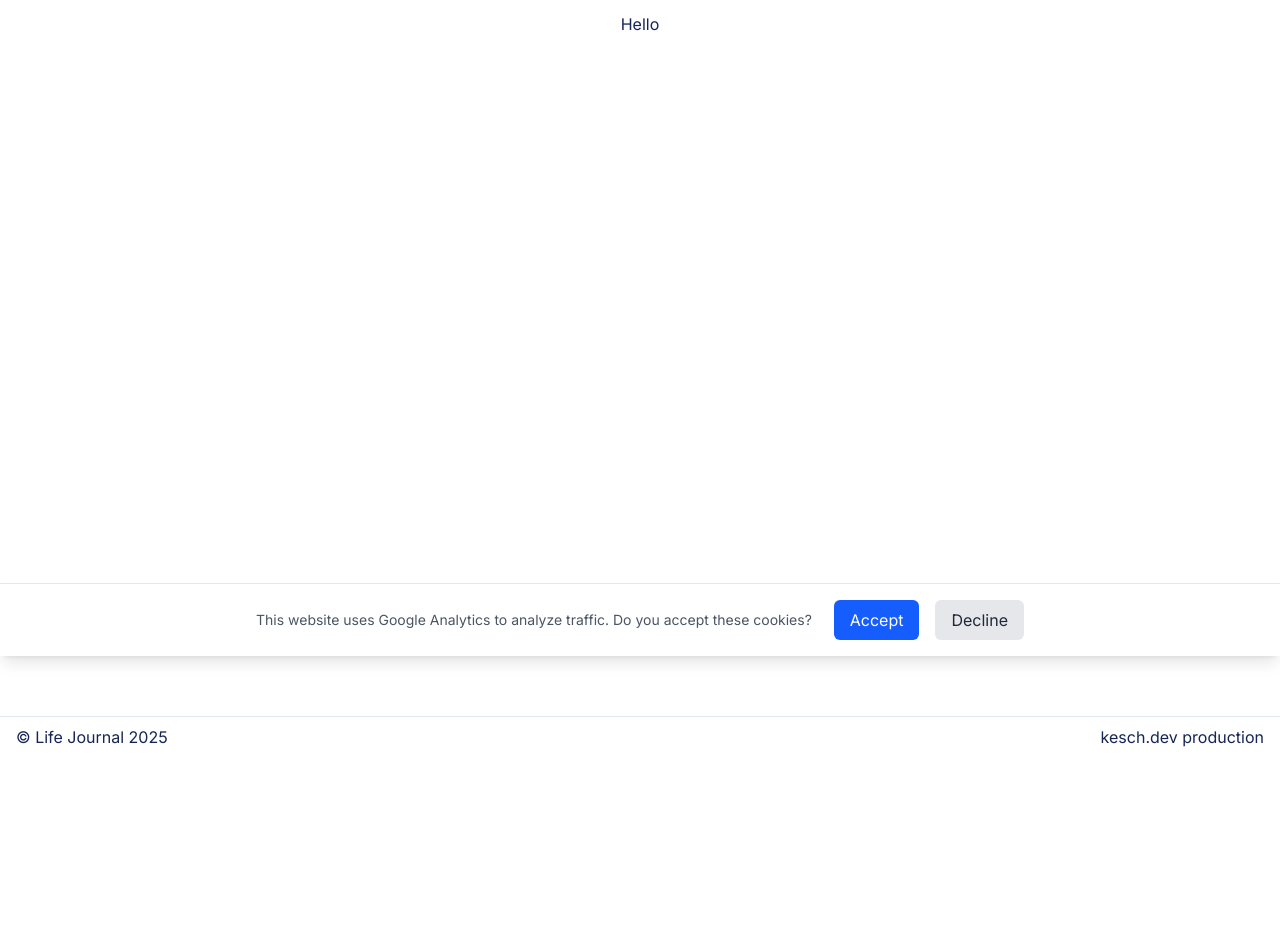
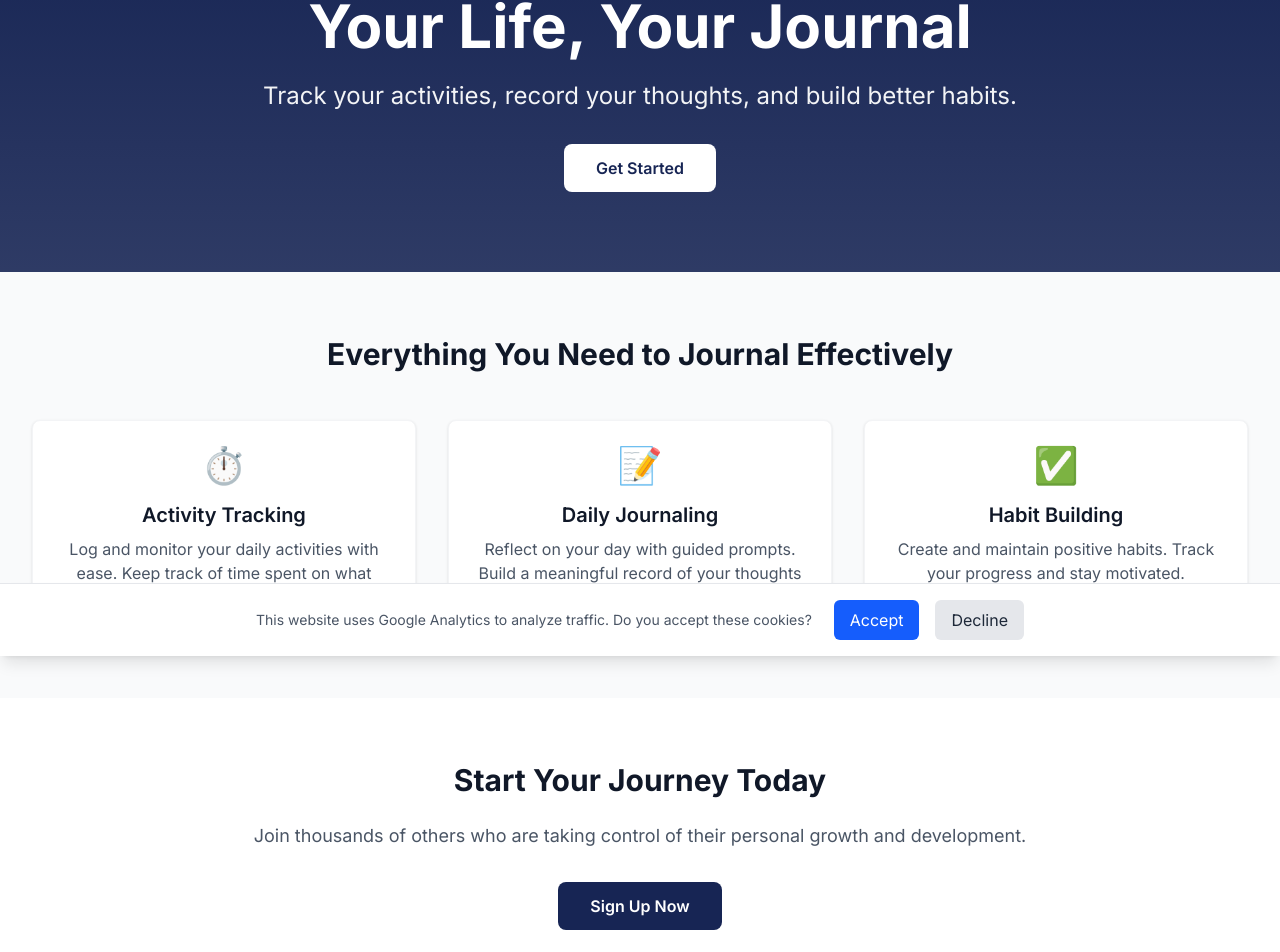
Before and after one commit to lukaskesch/lifejournal.io, a Next.js app: page / in a window 1280 px wide. Shown: the part 144-1096 px from the top of the page. Before the commit the page ends 901 px from the top, so only its background shows below. Built offline with nearby package versions, Linux system fonts and the light colour scheme; no server answers.

Commit message:
First draft of landing page

```diff
--- a/src/app/page.tsx
+++ b/src/app/page.tsx
@@ -1,9 +1,79 @@
 
-export default function Home() {
+import Link from "next/link";
+import { getServerSession } from "next-auth";
+import { authOptions } from "@/lib/authOptions";
+import FeatureCard from "@/components/ui/FeatureCard";
+
+export default async function Home() {
+  const session = await getServerSession(authOptions);
+
   return (
-    <main className="flex min-h-screen flex-col items-center justify-between p-24">
-      <div>
-        <h1>Hello</h1>
+    <main className="min-h-screen">
+      {/* Hero Section */}
+      <div className="bg-gradient-to-b from-primary to-primary/90 text-white py-20 px-4 sm:px-6 lg:px-8">
+        <div className="max-w-4xl mx-auto text-center">
+          <h1 className="text-4xl sm:text-5xl md:text-6xl font-bold mb-6">
+            Your Life, Your Journal
+          </h1>
+          <p className="text-lg sm:text-xl md:text-2xl mb-8 text-gray-100">
+            Track your activities, record your thoughts, and build better habits.
+          </p>
+          {!session && (
+            <Link
+              href="/api/auth/signin"
+              className="bg-white text-primary px-8 py-3 rounded-lg font-semibold hover:bg-gray-100 transition-colors inline-block"
+            >
+              Get Started
+            </Link>
+          )}
+        </div>
+      </div>
+
+      {/* Features Section */}
+      <div className="py-16 px-4 sm:px-6 lg:px-8 bg-gray-50">
+        <div className="max-w-7xl mx-auto">
+          <h2 className="text-3xl font-bold text-center mb-12 text-gray-900">
+            Everything You Need to Journal Effectively
+          </h2>
+          <div className="grid md:grid-cols-3 gap-8">
+            <FeatureCard
+              title="Activity Tracking"
+              description="Log and monitor your daily activities with ease. Keep track of time spent on what matters most."
+              icon="⏱️"
+            />
+            <FeatureCard
+              title="Daily Journaling"
+              description="Reflect on your day with guided prompts. Build a meaningful record of your thoughts and experiences."
+              icon="📝"
+            />
+            <FeatureCard
+              title="Habit Building"
+              description="Create and maintain positive habits. Track your progress and stay motivated."
+              icon="✅"
+            />
+          </div>
+        </div>
+      </div>
+
+      {/* CTA Section */}
+      <div className="bg-white py-16 px-4 sm:px-6 lg:px-8">
+        <div className="max-w-4xl mx-auto text-center">
+          <h2 className="text-3xl font-bold mb-6 text-gray-900">
+            Start Your Journey Today
+          </h2>
+          <p className="text-lg mb-8 text-gray-600">
+            Join thousands of others who are taking control of their personal growth
+            and development.
+          </p>
+          {!session && (
+            <Link
+              href="/api/auth/signin"
+              className="bg-primary text-white px-8 py-3 rounded-lg font-semibold hover:bg-primary/90 transition-colors inline-block"
+            >
+              Sign Up Now
+            </Link>
+          )}
+        </div>
       </div>
     </main>
   );
--- /dev/null
+++ b/src/components/ui/FeatureCard.tsx
@@ -0,0 +1,15 @@
+interface FeatureCardProps {
+  title: string;
+  description: string;
+  icon: string;
+}
+
+export default function FeatureCard({ title, description, icon }: FeatureCardProps) {
+  return (
+    <div className="bg-white p-6 rounded-lg shadow-sm border border-gray-100 text-center">
+      <div className="text-4xl mb-4">{icon}</div>
+      <h3 className="text-xl font-semibold mb-2 text-gray-900">{title}</h3>
+      <p className="text-gray-600">{description}</p>
+    </div>
+  );
+}
```
